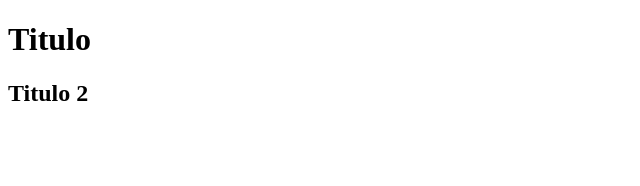
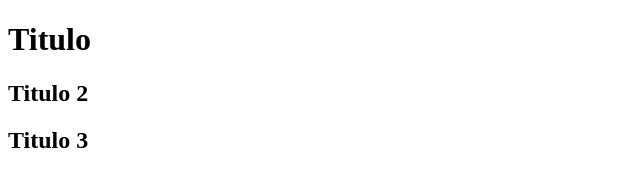
Before and after one commit to Joa1996/CursoGit, a plain HTML site: page Index.html in a window 1280 px wide. Shown: the whole page, without its empty margins (0-640 px from the left). Drawn offline with Linux system fonts and the light colour scheme.

Commit message:
Segundo commit

```diff
--- a/Index.html
+++ b/Index.html
@@ -9,5 +9,6 @@
 <body>
     <h1>Titulo</h1>
     <h2>Titulo 2</h2>
+    <h2>Titulo 3</h2>
 </body>
 </html>
```
